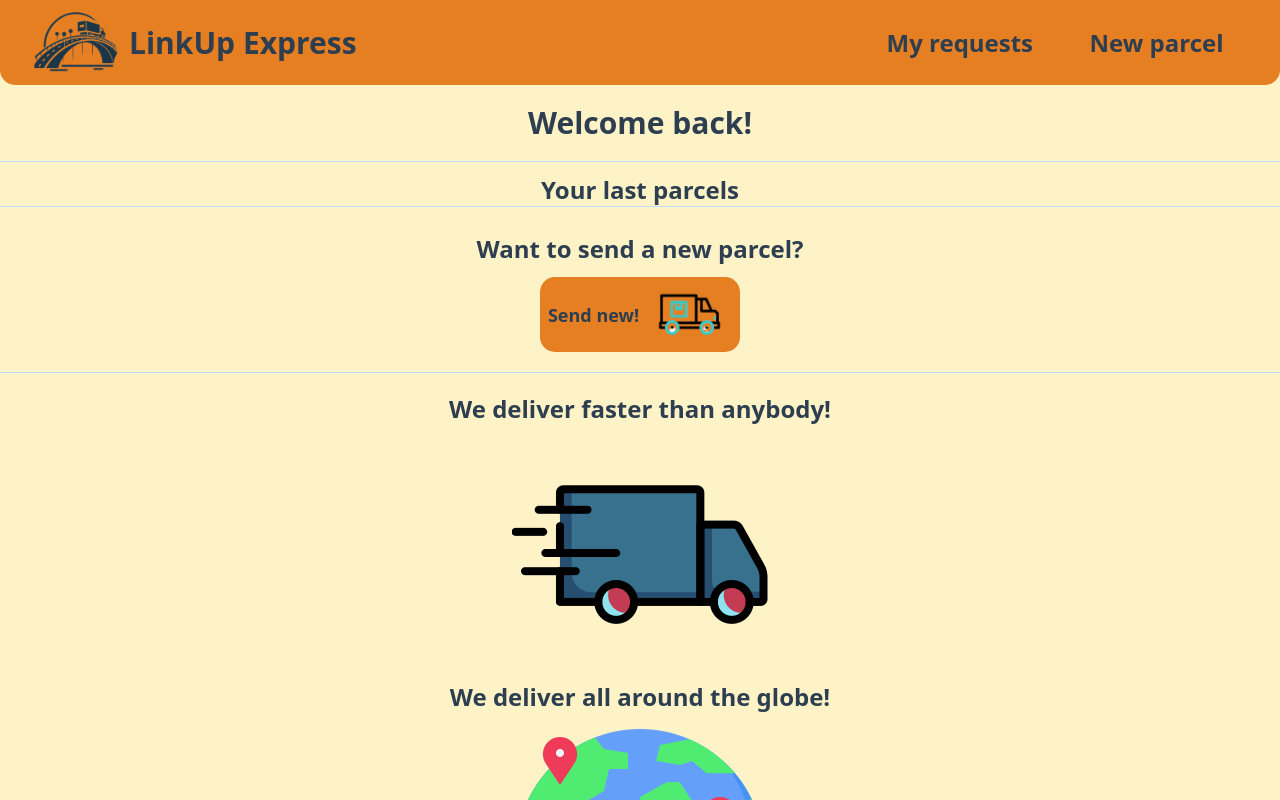
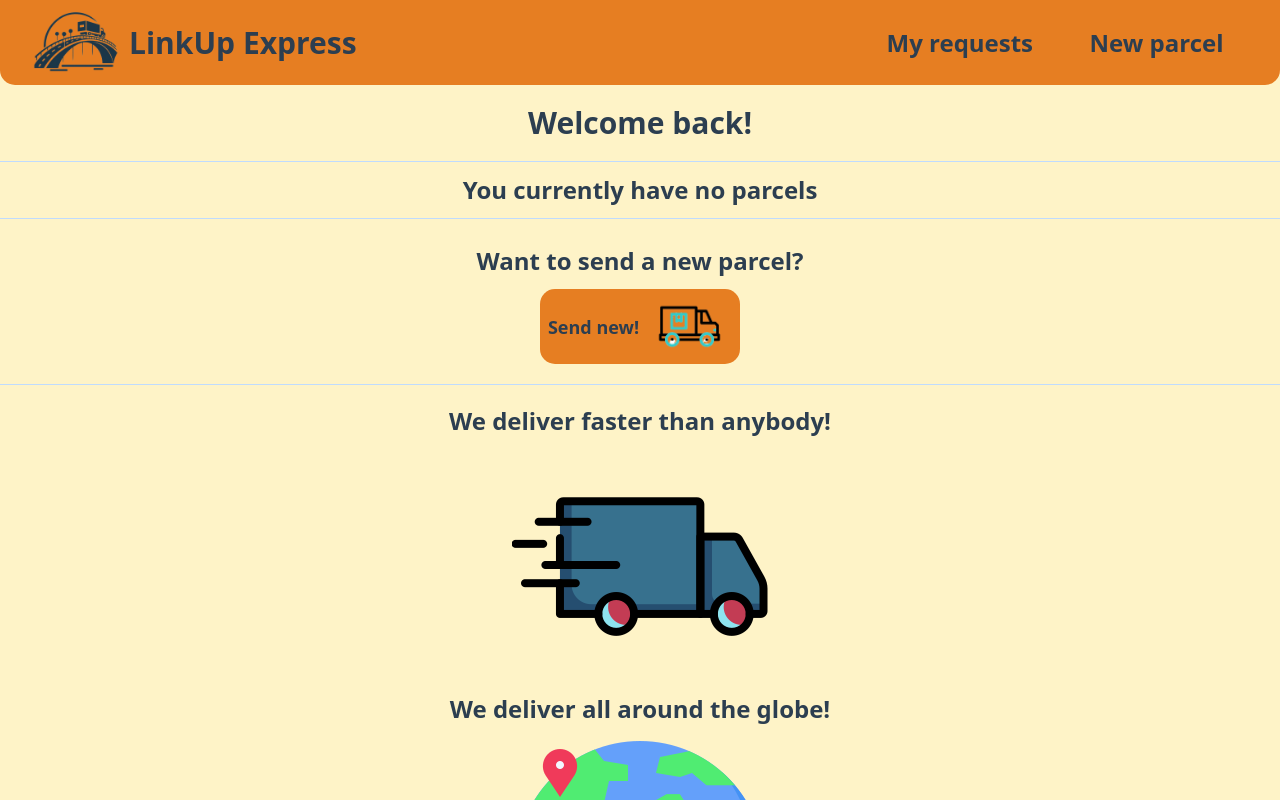
Before and after one commit to VladLeus/test_task_gotoinc, a Vue app: page / in a window 1280 px wide. Shown: the top 800 px of the page. Built offline with nearby package versions, Linux system fonts and the light colour scheme.

Commit message:
Fixed pages when there is no parcels yet

```diff
--- a/src/pages/MyRequestsList.vue
+++ b/src/pages/MyRequestsList.vue
@@ -1,7 +1,10 @@
 <template>
   <div class="min-h-screen flex flex-col items-center">
     <p class="text-main-color text-xl font-semibold mt-3 md:text-2xl 2xl:text-3xl">Your parcels</p>
-    <p class="text-main-color text-sm font-semibold mt-3 text-center border-b border-blue-200 md:text-lg 2xl:text-xl">To change parcels info or delete it click on it and choose option</p>
+    <p v-show="myParcels.length === 0" class="text-main-color text-sm font-semibold mt-3 text-center
+    border-b border-blue-200 md:text-lg 2xl:text-xl">You currently have no parcels!</p>
+    <p v-show="myParcels.length !== 0" class="text-main-color text-sm font-semibold mt-3 text-center
+    border-b border-blue-200 md:text-lg 2xl:text-xl">To change parcels info or delete it click on it and choose option</p>
     <div class="grid grid-cols-2 gap-3 py-3 place-items-center xl:grid-cols-3" v-show="myParcelsJson">
       <ParcelCard v-for="(parcel, index) in myParcels"
                   :key="index"
--- a/src/pages/NewRequestForm.vue
+++ b/src/pages/NewRequestForm.vue
@@ -27,7 +27,7 @@
             <input autocomplete="off" @input="getLocationTo" type="text" id="cityTo" v-model="searchInputTo"
                    class="font-semibold ml-3 rounded-[15px] pl-2 outline-0 py-1 w-[150px] md:w-[250px] xl:w-[350px] md:text-xl 2xl:text-2xl">
             <select v-model="selectedCityTo" id="cityTo" v-show="citiesTo.length !== 0"
-                    class="font-semibold ml-3 rounded-[15px] w-[125px] pl-2 outline-0 py-1 mt-3">
+                    class="font-semibold ml-3 rounded-[15px] w-[125px] md:w-[250px] xl:w-[350px] pl-2 outline-0 py-1 mt-3">
               <option class="md:text-2xl 2xl:text-3xl" v-for="city in citiesTo"> {{ city.place_name }}</option>
             </select>
           </div>
--- a/src/views/HomeView.vue
+++ b/src/views/HomeView.vue
@@ -2,8 +2,10 @@
   <main class="flex flex-col">
     <h1 class="text-main-color font-bold font-sans text-2xl mx-auto mt-5 md:text-3xl 2xl:text-4xl">Welcome back!</h1>
     <div class="flex flex-col border-y border-blue-200 mx-auto mt-5 items-center w-[360px] md:container">
-      <p class="text-main-color text-xl font-semibold mt-3 md:text-2xl 2xl:text-3xl">Your last parcels</p>
-      <div v-show="myParcelsJson" class="grid grid-cols-2 gap-3 py-3 place-items-center">
+      <p v-show="myParcels.length === 0" class="text-main-color text-xl font-semibold mt-3
+      md:text-2xl 2xl:text-3xl pb-3">You currently have no parcels</p>
+      <p v-show="myParcels.length !== 0" class="text-main-color text-xl font-semibold mt-3 md:text-2xl 2xl:text-3xl">Your last parcels</p>
+      <div v-show="myParcels.length !== 0" class="grid grid-cols-2 gap-3 py-3 place-items-center">
         <ParcelCard v-for="(parcel, index) in myParcels"
                     :key="index"
                     :parcel="parcel"
```
